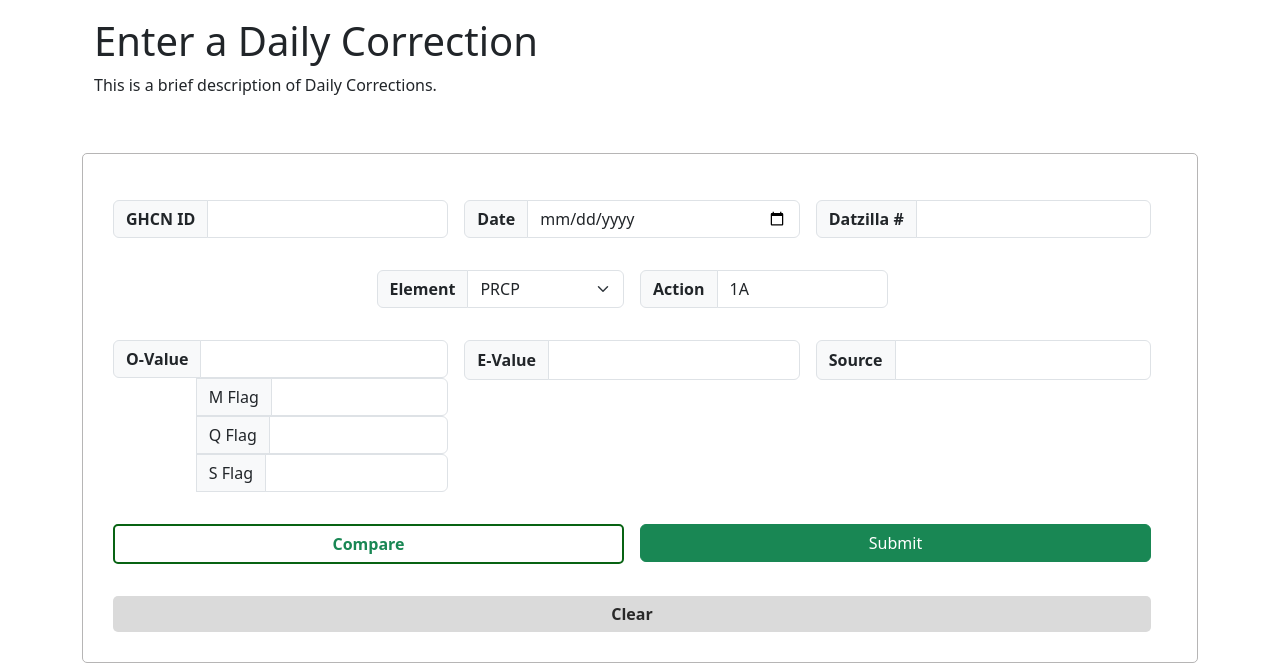
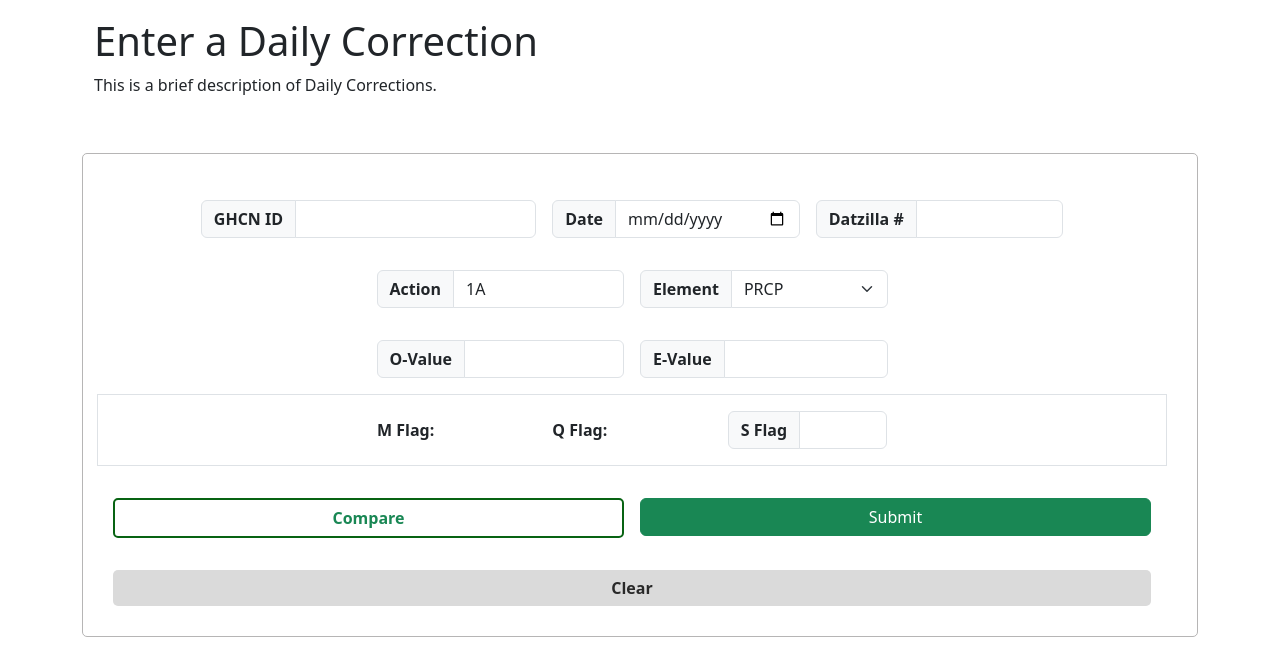
Before and after one commit to shardaedouglas/Weather, a Flask app: page /corrections/daily in a window 1280 px wide. Shown: the part 168-831 px from the top of the page. After the commit the page ends 805 px from the top, so only its background shows below. Run offline with Flask 3, Linux system fonts and the light colour scheme; some libraries are stand-ins or nearby versions.

Commit message:
Daily correction rearrange w/source

```diff
--- a/app/templates/corrections/forms/daily_correction_form.html
+++ b/app/templates/corrections/forms/daily_correction_form.html
@@ -14,30 +14,44 @@
     </div>
     <div class="container-md form-container">
     <form class="row g-3 align-items-center ">
-        <div class="row g-3 align-items-center">
-            <div class="col-md input-group">
+        <!-- <div class="row g-3 align-items-center"> -->
+        <div class="row g-3 justify-content-center">
+            <div class="col-lg-4">
+
+                <div class="input-group">
                     <span class="input-group-text" id="inputGroup-sizing-default" style="font-weight: bold" >GHCN ID</span>
                     {{daily_form.ghcn_id(class_='form-control')}}
                 </div>
-            <div class="col input-group justify-content-start" id="date-div">
+            </div>
+            <div class="col-lg-3 col-md-5 col-6 justify-content-start" id="date-div">
+                <div class="input-group">
                     <span class="input-group-text" id="inputGroup-sizing-default" style="font-weight: bold">Date</span>
                     {{daily_form.date(class_='form-control date-picker')}}
                 </div>
-            <div class="w-100 d-lg-none d-block"></div>
-            <div class="col input-group" style="width:13%; flex-wrap: nowrap;">
+            </div>
+            <!-- <div class="w-100 d-lg-none d-block"></div> -->
+            <div class="col-lg-3 col-md-6" style="flex-wrap: nowrap;">
+                <div class="input-group">
                     <span class="input-group-text" id="inputGroup-sizing-default" style="font-weight: bold">Datzilla #</span>
                     {{daily_form.datzilla_number(class_='form-control')}}
                 </div>
             </div>
+        </div>
         <div class="row g-3 justify-content-center" >
-            <div class="col-3 justify-content-start" style="flex-wrap: nowrap;">
+            <div class="col-lg-3 col-md-4 col-sm-5" style=" flex-wrap: nowrap; max-height: 40px">
+                <div class="input-group">
+                    <span class="input-group-text" id="inputGroup-sizing-default" style="font-weight: bold;">Action</span>
+                    {{daily_form.action(class_='form-control')}}
+                </div>
+            </div>
+            <div class="col-lg-3 col-md-5 col-sm-5 col-6 justify-content-start" style="flex-wrap: nowrap;">
                 <div class="input-group">
                     <span class="input-group-text element-select" id="inputGroup-sizing-default" style="font-weight: bold">Element</span>
                     {{daily_form.element(class_='form-select element-select')}}
                 </div>
             </div>
             <!-- Sub selection for Element -->
-            <div class="col-4 justify-content-start d-none" style="flex-wrap: nowrap;" id="sub-element-select">
+            <div class=" col-lg-4 col-md-5 col-6 justify-content-start d-none" style="flex-wrap: nowrap;" id="sub-element-select">
                 <div class="input-group">
                     <span class="input-group-text element-select" id="inputGroup-sizing-default" style="font-weight: bold">Sub-Element</span>
                     <div class="col sub-element-option">{{daily_form.sub_element_SN(class_='form-select element-select')}}</div>
@@ -46,57 +60,45 @@
                     <div class="col sub-element-option">{{daily_form.sub_element_WV(class_='form-select element-select')}}</div>
                 </div>
             </div>
-            <div class="col-3 " style=" flex-wrap: nowrap; max-height: 40px">
+
+
+        </div>
+        <div class="row g-3 justify-content-center">
+                    <div class="col col-md-4 col-lg-3" style=" flex-wrap: nowrap;">
                         <div class="input-group">
-                    <span class="input-group-text" id="inputGroup-sizing-default" style="font-weight: bold;">Action</span>
-                    {{daily_form.action(class_='form-control')}}
+                            <span class="input-group-text" id="inputGroup-sizing-default" style="font-weight: bold">O-Value</span>
+                            {{daily_form.o_value(class_='form-control')}}
                         </div>
                     </div>
 
+            <div class="col col-md-4 col-lg-3" style=" flex-wrap: nowrap;  max-height: 40px">
+                <div class="input-group">
+                    <span class="input-group-text" id="inputGroup-sizing-default" style="font-weight: bold;">E-Value</span>
+                    {{daily_form.e_value(class_='form-control')}}
                 </div>
-        <div class="row g-3">
+            </div>
 
-            <div class="col">
-                <div class="row">
-
-                    <div class="col input-group" style=" flex-wrap: nowrap;">
-                        <span class="input-group-text" id="inputGroup-sizing-default" style="font-weight: bold">O-Value</span>
-                        {{daily_form.o_value(class_='form-control')}}
-                    </div>
-                    <div class="w-100"></div>
-                    <div class="col input-group" style=" flex-wrap: nowrap;">
-                        <div class="w-25"></div>
-                        <span class="input-group-text">M Flag</span>
-                        <input type="text" class="form-control" id="m-flag-output">
-
-                    </div>
-                    <div class="w-100"></div>
-                    <div class="col input-group" style=" flex-wrap: nowrap;">
-                        <div class="w-25"></div>
-                        <span class="input-group-text">Q Flag</span>
-                        <input type="text" class="form-control" id="q-flag-output">
 
 
         </div>
-                    <div class="w-100"></div>
-                    <div class="col input-group" style=" flex-wrap: nowrap;">
-                        <div class="w-25"></div>
-                        <span class="input-group-text">S Flag</span>
-                        <input type="text" class="form-control" id="s-flag-output">
+        <div class="row pb-3 g-3 border justify-content-center align-items-center" >
+            <div class="col-3 col-md-2 col-xxl-2 text-start" style=" flex-wrap: nowrap;">
 
+                <span class="fw-bold">M Flag:</span>
+                <span id="m-flag-output"></span>
+            </div>
+            <div class="col-3 col-md-2 col-xxl-2 text-start" style=" flex-wrap: nowrap;">
+
+                <span class="fw-bold">Q Flag:</span>
+                <span id="q-flag-output"></span>
 
             </div>
+            <div class="col-4 col-md-3 col-xl-2" style=" flex-wrap: nowrap;">
+
+                <div class="input-group">
+                    <span class="input-group-text" id="inputGroup-sizing-default" style="font-weight: bold;">S Flag</span>
+                    {{daily_form.source(class_='form-control')}}
                 </div>
-            </div>
-            <div class="col input-group" style=" flex-wrap: nowrap;  max-height: 40px">
-                <span class="input-group-text" id="inputGroup-sizing-default" style="font-weight: bold;">E-Value</span>
-                {{daily_form.e_value(class_='form-control')}}
-            </div>
-            <div class="w-100 d-md-none d-block"></div>
-
-            <div class="col input-group" style=" flex-wrap: nowrap; max-height: 40px">
-                <span class="input-group-text" id="inputGroup-sizing-default" style="font-weight: bold;">Source</span>
-                {{daily_form.source(class_='form-control')}}
             </div>
         </div>
 
@@ -106,8 +108,7 @@
             </div>
 
             <div class="col-sm">
-                <!-- <button type="submit" class="btn btn-success" onclick="showComparisonTable()" style="width:100%;display:block;">Submit</button> -->
-                <!-- <button type="button" class="btn btn-success btn-submit" style="width:100%;display:block;" id="submit-daily-corr-btn">Submit</button> -->
+
                 {{daily_form.submit(class_='btn btn-success btn-submit', id='submit-daily-corr-btn', style='width:100%;display:block;')}}
 
             </div>
@@ -230,13 +231,13 @@
                     data: $.param(requestData),
                     success: function(response) {
                         // Handle the response here, e.g., show comparison table
-                        console.log("Success:", response.o_value);
+                        console.log("Success:", response.o_value, response.o_flag_value);
                         // Check if O-Value exists in the response
                         if (response.o_value) {
                             oValueInput.value = response.o_value; // Populate the O-Value field
-                            $("#m-flag-output").val(response.o_flag_value.charAt(0));
-                            $("#q-flag-output").val(response.o_flag_value.charAt(1));
-                            $("#s-flag-output").val(response.o_flag_value.charAt(2));
+                            $("#m-flag-output").text(response.o_flag_value.charAt(0));
+                            $("#q-flag-output").text(response.o_flag_value.charAt(1));
+                            $("#source").val(response.o_flag_value.charAt(2));
                         } else {
                             alert("O-Value not found.");
                         }
```
Lines whose indentation alone changed are shown as unchanged.
